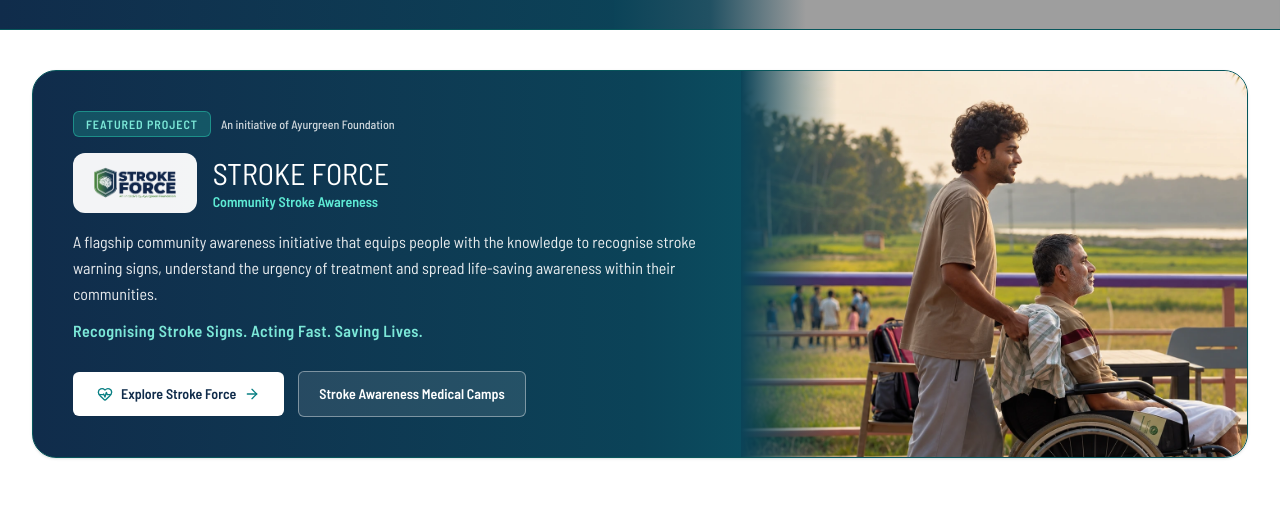
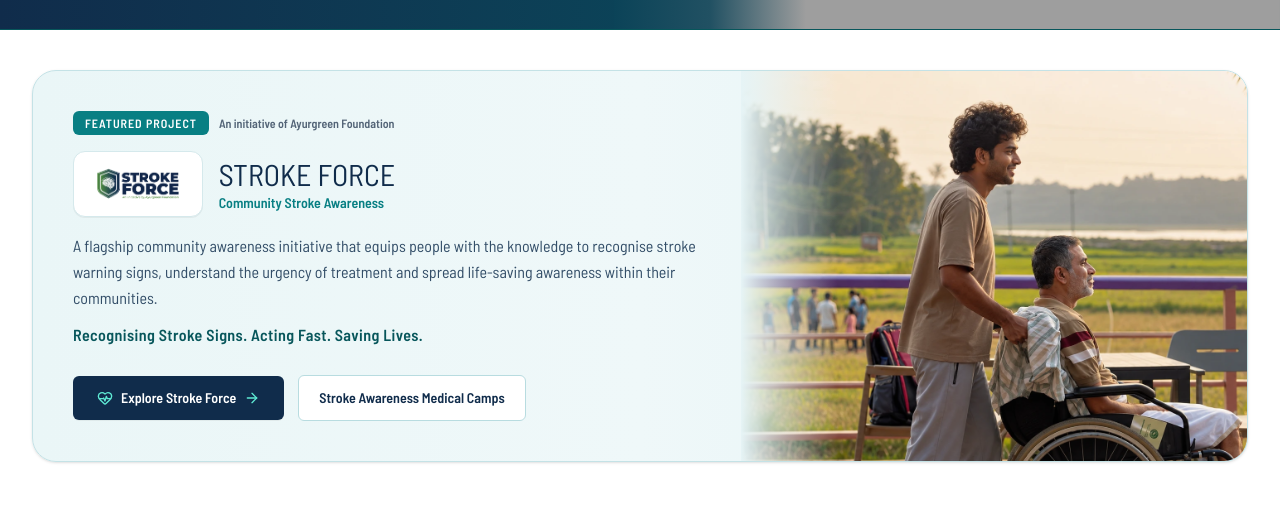
Before and after one commit to yaseen-ahamed/ag-foundation, a React (Vite) app: page / in a window 1280 px wide. Shown: the part 642-1154 px from the top of the page. Built offline with nearby package versions, Linux system fonts and the light colour scheme; grey boxes are pictures that could not be loaded.

Commit message:
Update Featured Project Stroke Force card background to soft clinical ice-teal surface

```diff
--- a/src/components/sections/SharedSections.tsx
+++ b/src/components/sections/SharedSections.tsx
@@ -188,21 +188,21 @@
   const { config } = useSite();
 
   return (
-    <div className="mt-10 rounded-3xl bg-gradient-to-r from-[#102C4B] via-[#0B4358] to-[#087F83] text-white overflow-hidden border border-[#07565B] shadow-sm">
+    <div className="mt-10 rounded-3xl bg-gradient-to-r from-[#EAF6F7] via-[#EFF8F9] to-[#E2F2F4] text-[#102C4B] overflow-hidden border border-[#C4E2E6] shadow-sm">
       <div className="grid grid-cols-1 lg:grid-cols-12 items-stretch">
         <div className="lg:col-span-7 p-6 sm:p-8 lg:p-10 flex flex-col justify-between space-y-5">
           <div className="space-y-3">
             <div className="flex flex-wrap items-center gap-2.5">
-              <span className="px-3 py-1 rounded-md bg-[#2CE5C3]/20 border border-[#2CE5C3]/40 text-[#7CE8D8] font-nav text-xs font-semibold uppercase tracking-[0.08em]">
+              <span className="px-3 py-1 rounded-md bg-[#087F83] text-white font-nav text-xs font-semibold uppercase tracking-[0.08em]">
                 Featured Project
               </span>
-              <span className="text-xs font-medium text-white/80">
+              <span className="text-xs font-semibold text-[#536477]">
                 An initiative of Ayurgreen Foundation
               </span>
             </div>
 
             <div className="flex items-center gap-4 pt-1">
-              <div className="bg-white/95 px-3 py-1.5 rounded-xl shrink-0">
+              <div className="bg-white px-3.5 py-2 rounded-xl border border-[#D5E9EC] shadow-2xs shrink-0">
                 <img
                   src={config.organization.logos.strokeForce}
                   alt="Stroke Force Logo"
@@ -210,20 +210,20 @@
                 />
               </div>
               <div>
-                <h3 className="text-2xl sm:text-3xl font-editorial text-white leading-tight">
+                <h3 className="text-2xl sm:text-3xl font-editorial text-[#102C4B] leading-tight">
                   STROKE FORCE
                 </h3>
-                <p className="text-xs sm:text-sm font-semibold text-[#5EEAD4]">
+                <p className="text-xs sm:text-sm font-semibold text-[#087F83]">
                   Community Stroke Awareness
                 </p>
               </div>
             </div>
 
-            <p className="text-sm sm:text-base text-white/90 leading-relaxed pt-1">
+            <p className="text-sm sm:text-base text-[#334E68] leading-relaxed pt-1">
               A flagship community awareness initiative that equips people with the knowledge to recognise stroke warning signs, understand the urgency of treatment and spread life-saving awareness within their communities.
             </p>
 
-            <p className="text-sm sm:text-base font-semibold text-[#7CE8D8] tracking-wide">
+            <p className="text-sm sm:text-base font-semibold text-[#07565B] tracking-wide">
               Recognising Stroke Signs. Acting Fast. Saving Lives.
             </p>
           </div>
@@ -231,15 +231,15 @@
           <div className="pt-2 flex flex-wrap items-center gap-3.5">
             <Link
               to="/stroke-force"
-              className="inline-flex items-center gap-2 px-6 py-3 rounded-md bg-white text-[#102C4B] hover:bg-[#EFF7FA] text-xs sm:text-sm font-semibold transition-colors shadow-2xs"
+              className="inline-flex items-center gap-2 px-6 py-3 rounded-md bg-[#102C4B] text-white hover:bg-[#087F83] text-xs sm:text-sm font-semibold transition-colors shadow-2xs"
             >
-              <HeartPulse className="w-4 h-4 text-[#087F83]" />
+              <HeartPulse className="w-4 h-4 text-[#5EEAD4]" />
               <span>Explore Stroke Force</span>
-              <ArrowRight className="w-4 h-4 text-[#087F83]" />
+              <ArrowRight className="w-4 h-4 text-[#5EEAD4]" />
             </Link>
             <Link
               to="/programmes/medical-camps"
-              className="inline-flex items-center gap-2 px-5 py-3 rounded-md bg-white/10 hover:bg-white/20 text-white border border-white/40 text-xs sm:text-sm font-semibold transition-colors"
+              className="inline-flex items-center gap-2 px-5 py-3 rounded-md bg-white hover:bg-[#F7F9FA] text-[#102C4B] border border-[#B8DCE0] text-xs sm:text-sm font-semibold transition-colors"
             >
               <span>Stroke Awareness Medical Camps</span>
             </Link>
@@ -253,7 +253,7 @@
             className="w-full h-full"
           />
           <div
-            className="hidden lg:block absolute inset-y-0 left-0 w-24 bg-gradient-to-r from-[#0B4358] to-transparent pointer-events-none"
+            className="hidden lg:block absolute inset-y-0 left-0 w-24 bg-gradient-to-r from-[#E6F4F6] to-transparent pointer-events-none"
             aria-hidden="true"
           />
         </div>
```
